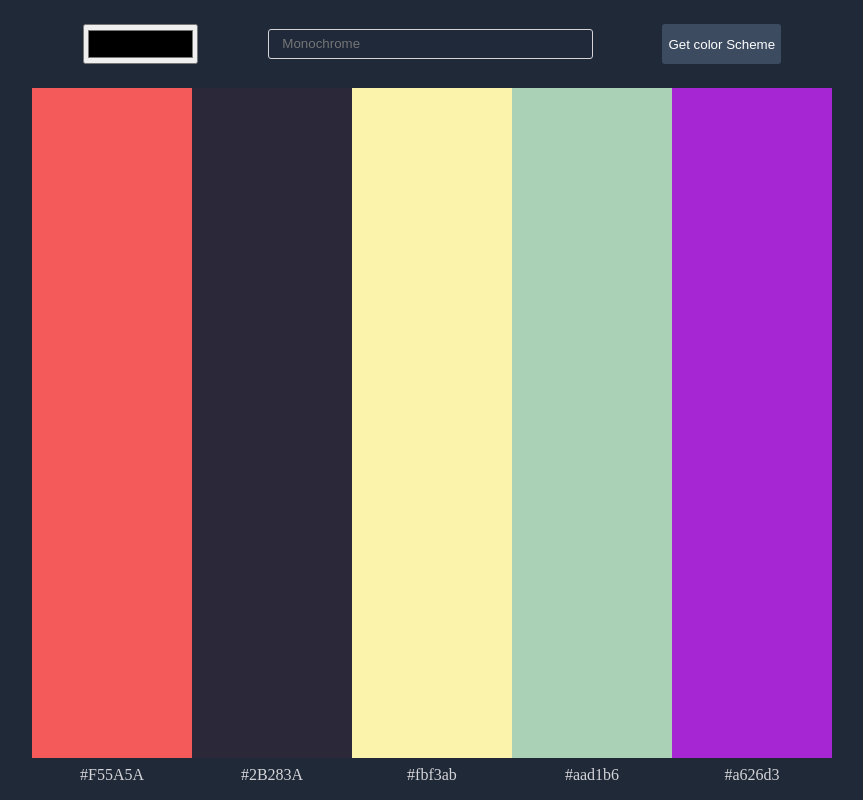
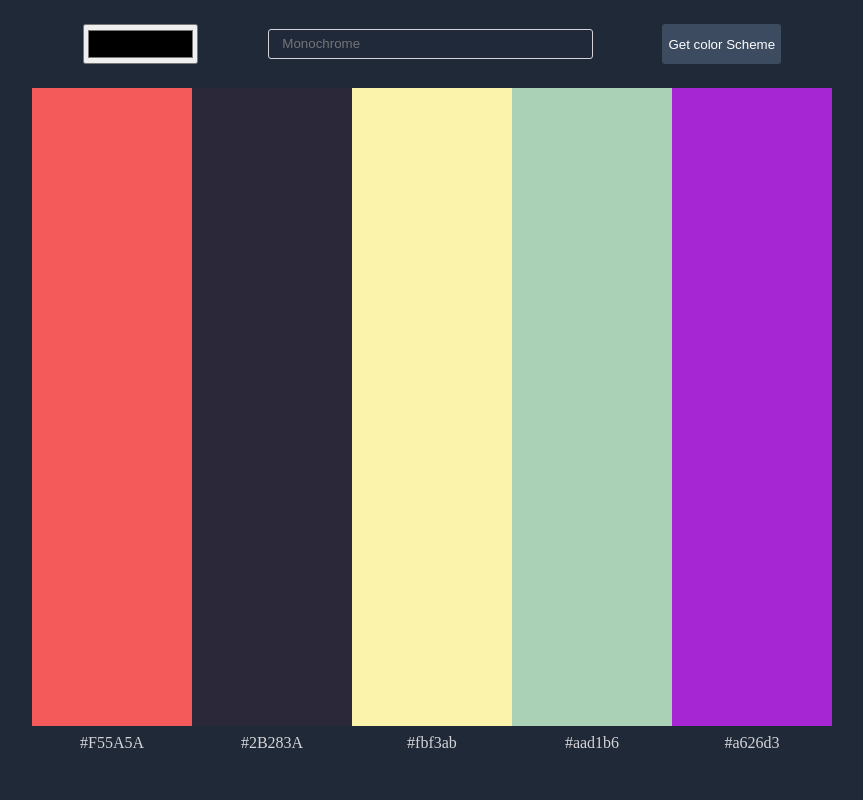
Before and after one commit to SirZosa/Color-Generator, a plain HTML site: page index.html in a window 1280 px wide. Shown: the whole page, without its empty margins (208-1071 px from the left). Drawn offline with Linux system fonts and the light colour scheme.

Commit message:
Update style.css

```diff
--- a/css/style.css
+++ b/css/style.css
@@ -41,7 +41,7 @@ section{
 
 .showCase{
     width: 100%;
-    height: 88vh;
+    height: 84vh;
     position: relative;
 }
 
```
